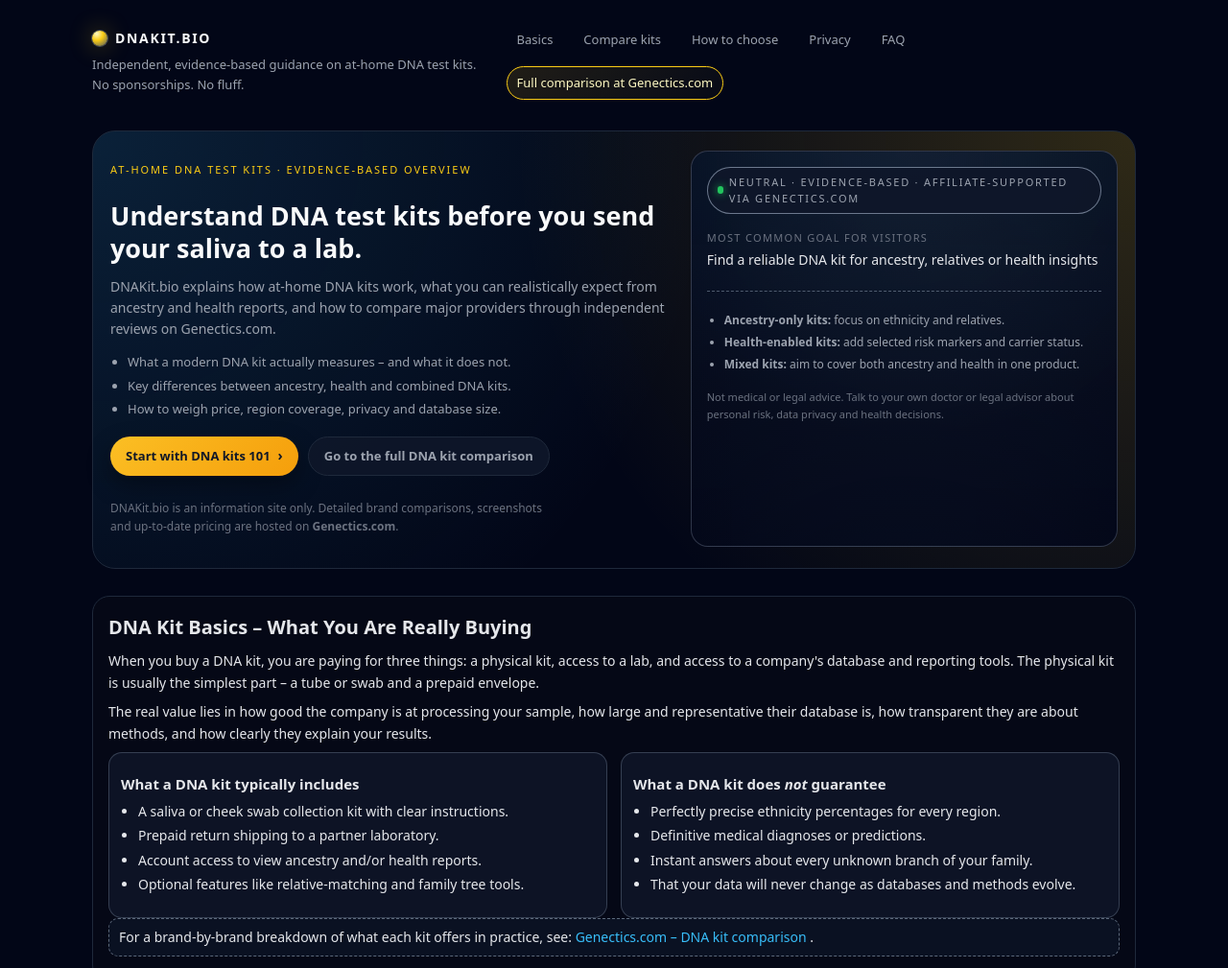
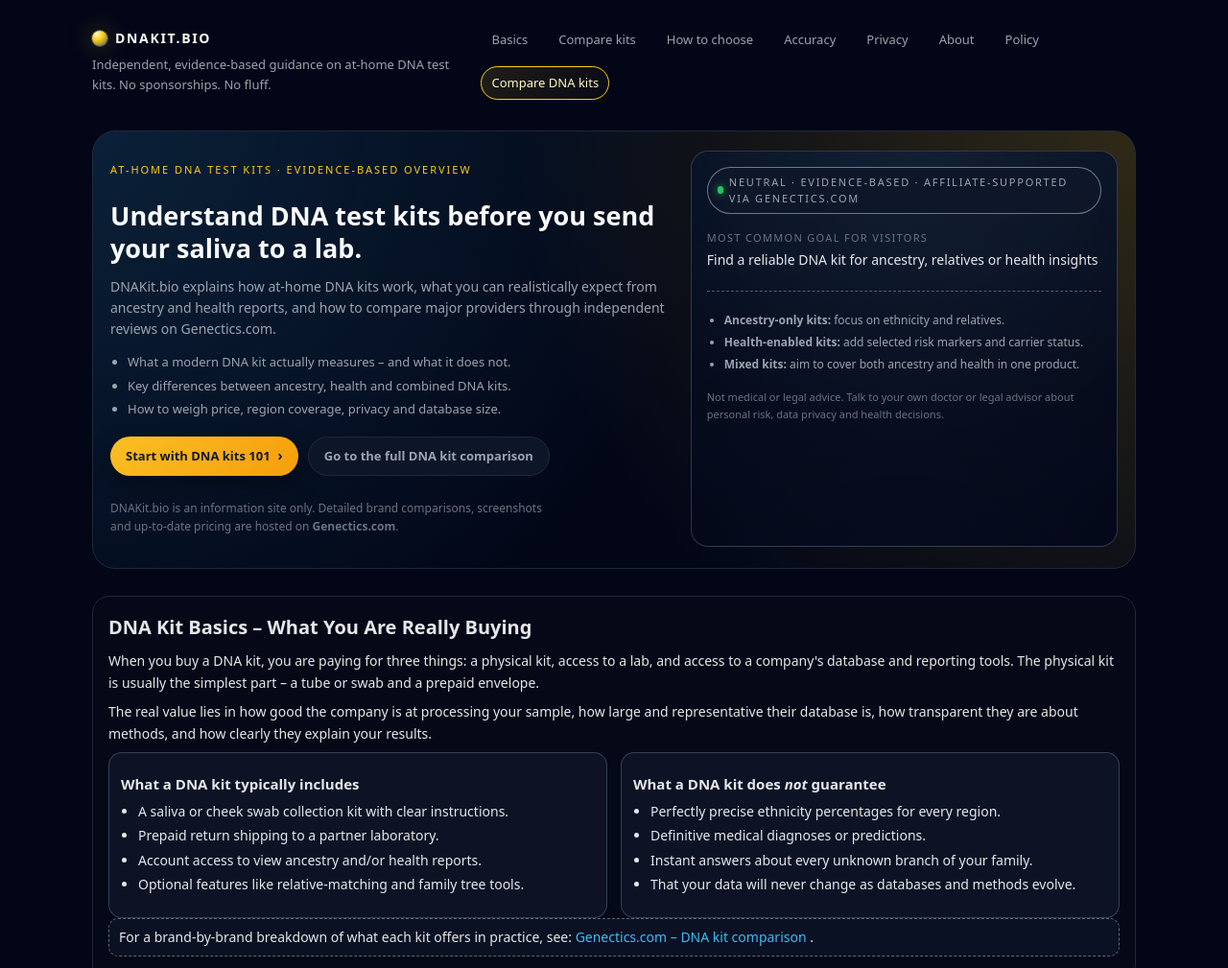
Before and after one commit to BioHealthLabs/dnakit.bio-site, a plain HTML site: page index.html in a window 1280 px wide. Shown: the top 1009 px of the page at 96% size. Drawn offline with Linux system fonts and the light colour scheme.

Commit message:
Update index.html

```diff
--- a/index.html
+++ b/index.html
@@ -106,13 +106,16 @@
   <a href="#dna-kits-101">Basics</a>
   <a href="#compare-kits">Compare kits</a>
   <a href="#choose">How to choose</a>
-      <a href="#privacy">Privacy</a>
-      <a href="#faq">FAQ</a>
+  <a href="#accuracy">Accuracy</a>
+  <a href="#privacy-section">Privacy</a>
+  <a href="/about.html">About</a>
+  <a href="/privacy.html">Policy</a>
   <a href="https://genectics.com/dna-test-kits?ref=dnakit.bio-nav"
      class="nav-cta" target="_blank" rel="noopener">
-        Full comparison at Genectics.com
+    Compare DNA kits
   </a>
 </nav>
+
   </header>
 
   <!-- HERO -->
@@ -320,7 +323,7 @@
     </section>
 
     <!-- PRIVACY -->
-    <section id="privacy" class="card">
+    <section id="privacy-section" class="card">
       <h2>DNA Kits, Privacy and Long-Term Data Storage</h2>
       <p>
         A DNA kit is not just a one-off purchase – it is a long-term data relationship with a
```
Lines whose indentation alone changed are shown as unchanged.
